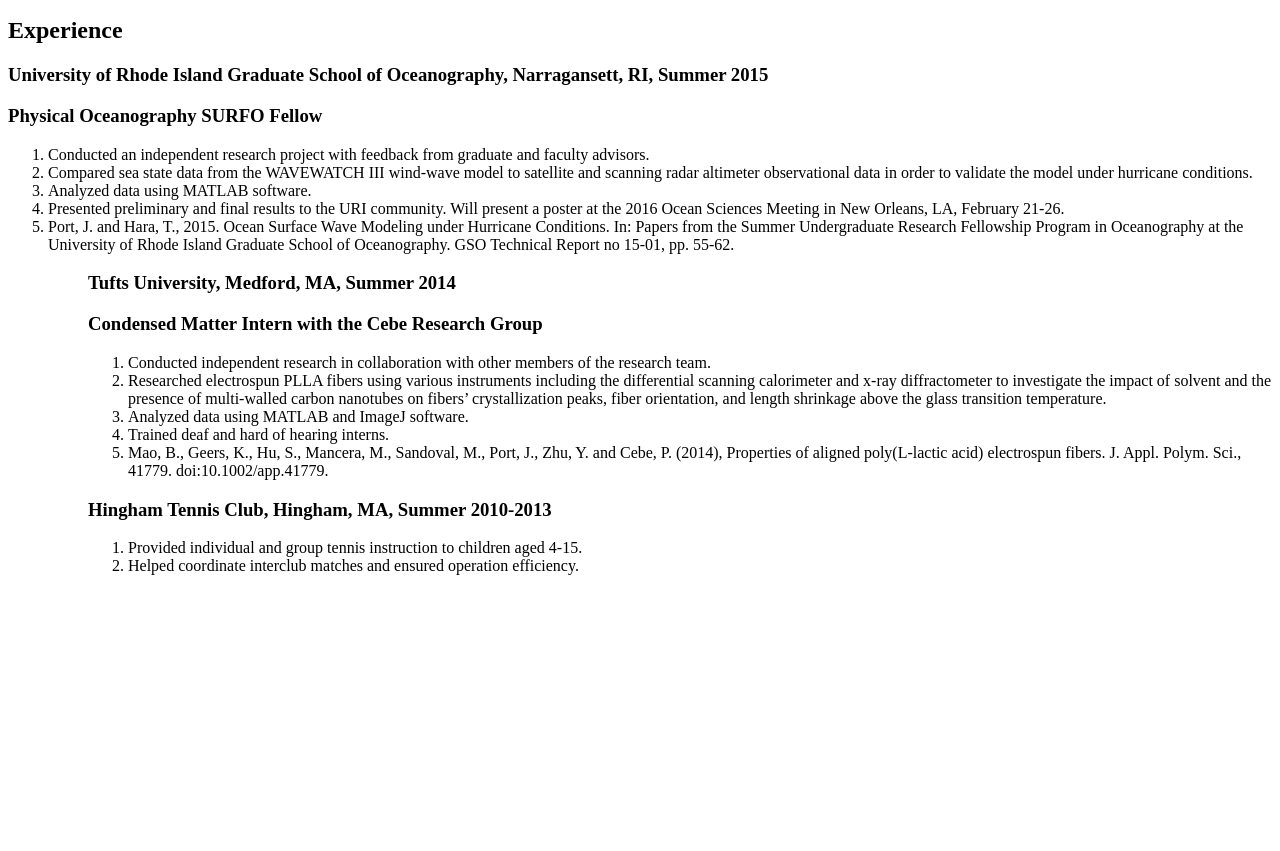
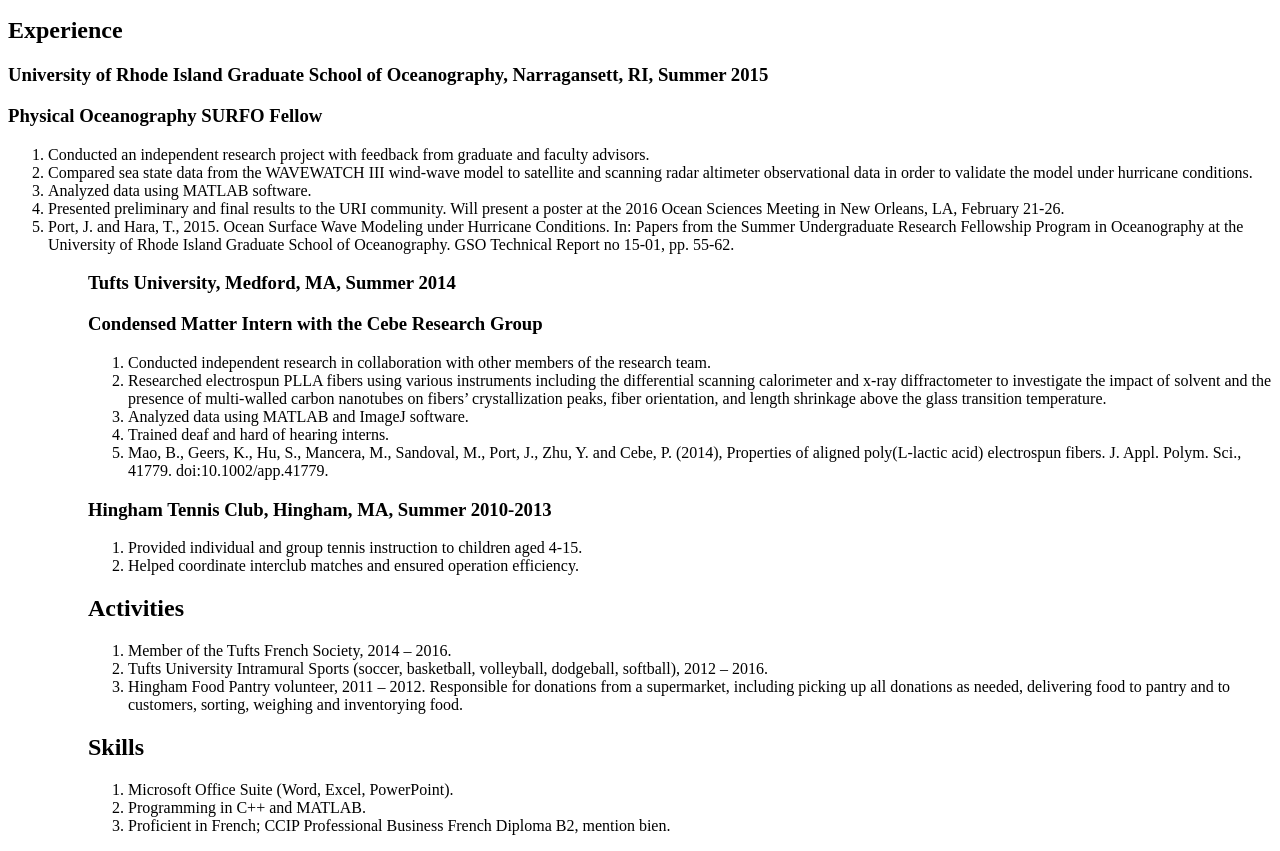
Before and after one commit to notstarboard/assignment-1, a plain HTML site: page resume.html in a window 1280 px wide. Shown: the part 96-947 px from the top of the page. Before the commit the page ends 800 px from the top, so only its background shows below. Drawn offline with Linux system fonts and the light colour scheme.

Commit message:
added more experience, activities, and skills to resume

```diff
--- a/resume.html
+++ b/resume.html
@@ -31,6 +31,18 @@
 		<li>Provided individual and group tennis instruction to children aged 4-15.</li>
 		<li>Helped coordinate interclub matches and ensured operation efficiency.</li>
 	</ol>
+	<h2>Activities</h2>
+	<ol>
+		<li>Member of the Tufts French Society, 2014 – 2016.</li>
+		<li>Tufts University Intramural Sports (soccer, basketball, volleyball, dodgeball, softball), 2012 – 2016.</li>
+		<li>Hingham Food Pantry volunteer, 2011 – 2012.  Responsible for donations from a supermarket, including picking up all donations as needed, delivering food to pantry and to customers, sorting, weighing and inventorying food.</li>
+	</ol>
+	<h2>Skills</h2>
+	<ol>
+		<li>Microsoft Office Suite (Word, Excel, PowerPoint).</li>
+		<li>Programming in C++ and MATLAB.</li>
+		<li>Proficient in French; CCIP Professional Business French Diploma B2, mention bien.</li>
+	</ol>
 </body>
 
 </html>
```
